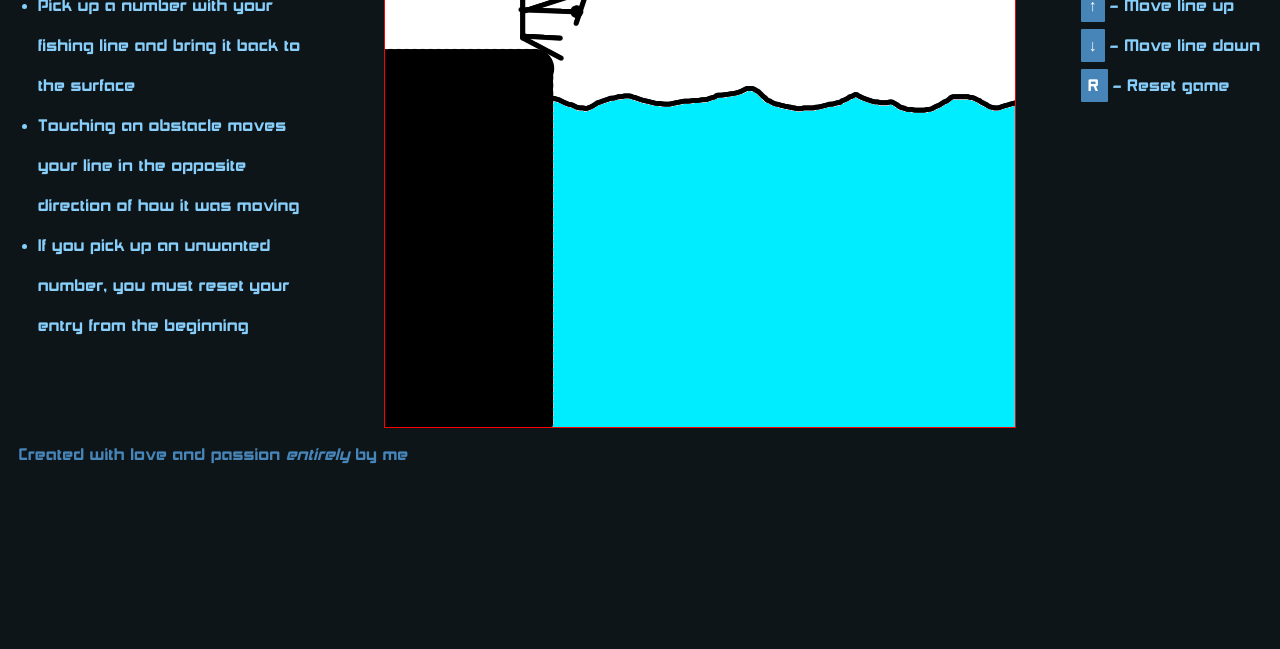
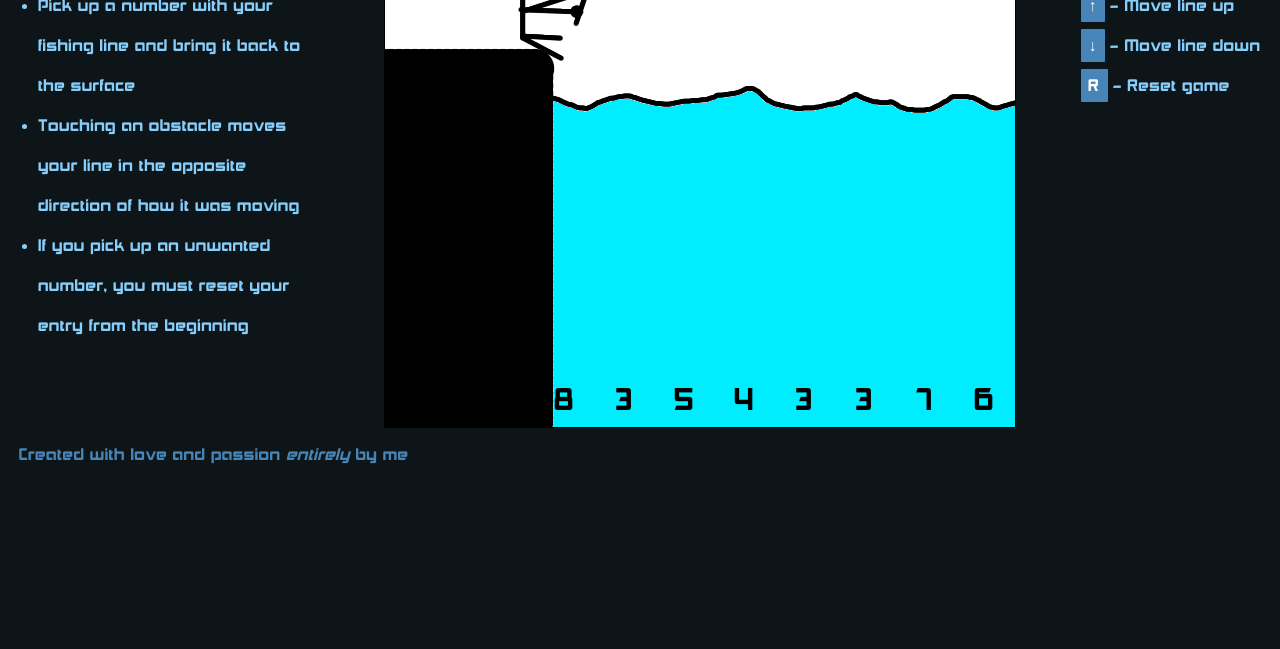
Before and after one commit to cowi-tech/cowi-tech.github.io, a plain HTML site: page final project deliverable/index.html in a window 1280 px wide. Shown: the part 151-800 px from the top of the page. Drawn offline with Linux system fonts and the light colour scheme.

Commit message:
numbers are scrolling!

```diff
--- a/final project deliverable/index.html
+++ b/final project deliverable/index.html
@@ -34,7 +34,7 @@
                 </ul>
             </div>
 
-            <canvas id="mainGame" width="630" height="480" style="border: 1px solid red"></canvas>
+            <canvas id="mainGame" width="630" height="480" style="border: 1px solid black"></canvas>
 
             <div class="controlExplanation">
                 <h2 class="controlExplanationHeader">Controls:</h2>
@@ -67,10 +67,10 @@
             <br>
             <p class="small-text">Created with love and passion <em>entirely</em> by me</p>
         </footer>
+        <!--game assets-->
+        <img class="bgImg" style="display: none;" src="res/backdrop.png" alt="fishing game backdrop"></img>
+
 
         <script src="script.js"></script>
-
-        <!--game assets-->
-        <img class="bgImg" style="display: none;" src="res/backdrop.png" alt="fishing game backdrop"></img>
     </body>
 </html>
--- a/final project deliverable/script.js
+++ b/final project deliverable/script.js
@@ -1,27 +1,65 @@
 const canvas = document.querySelector("canvas");
 const context2D = canvas.getContext("2d");
+
+const width = 630;
+const height = 480;
+
+let activeNumbers = [];
 
 function random(min, max) {
   return Math.floor(Math.random() * (max - min + 1)) + min;
 }
 
 
+class Number {
+    constructor(initX) {
+        this.number = random(0, 9);
+        this.xPos = initX;
+        this.yPos = 440;
+    }
 
-window.addEventListener("load", function () {
+    draw() {
+        context2D.font = "30px Akashi";
+        context2D.textAlign = "center";
+        context2D.textBaseline = "top";
+        context2D.fillStyle = "black";
+        context2D.fillText(this.number, this.xPos, this.yPos);
+    }
 
-
-   renderBackground(canvas, context2D);
-
-   mainLoop(canvas, context2D);
-});
-
-function renderBackground(canvas, context) {
-    const bgImg = document.getElementsByClassName('bgImg')[0];
-    context.drawImage(bgImg, 0, 0);
+    update() {
+        this.xPos += 3;
+        if (this.xPos >= width + 30) {
+            this.xPos = 0;
+            this.number = random(0, 9);
+        }
+    }
 }
 
-function mainLoop(canvas, context) {
-    let phoneNumber = "";
-    let lineDepth = 0;
-    let
+function generateNumbers() {
+    let currX = 0;
+    while (currX <= 600) {
+        const num = new Number(currX);
+        activeNumbers.push(num);
+        currX += 60;
+    }
 }
+
+function renderBackground() {
+    const bgImg = document.getElementsByClassName('bgImg')[0];
+    context2D.drawImage(bgImg, 0, 0);
+}
+
+generateNumbers();
+
+function mainLoop() {
+    renderBackground();
+
+    for (const num of activeNumbers) {
+        num.draw();
+        num.update();
+    }
+
+    requestAnimationFrame(mainLoop);
+}
+
+mainLoop();
```
